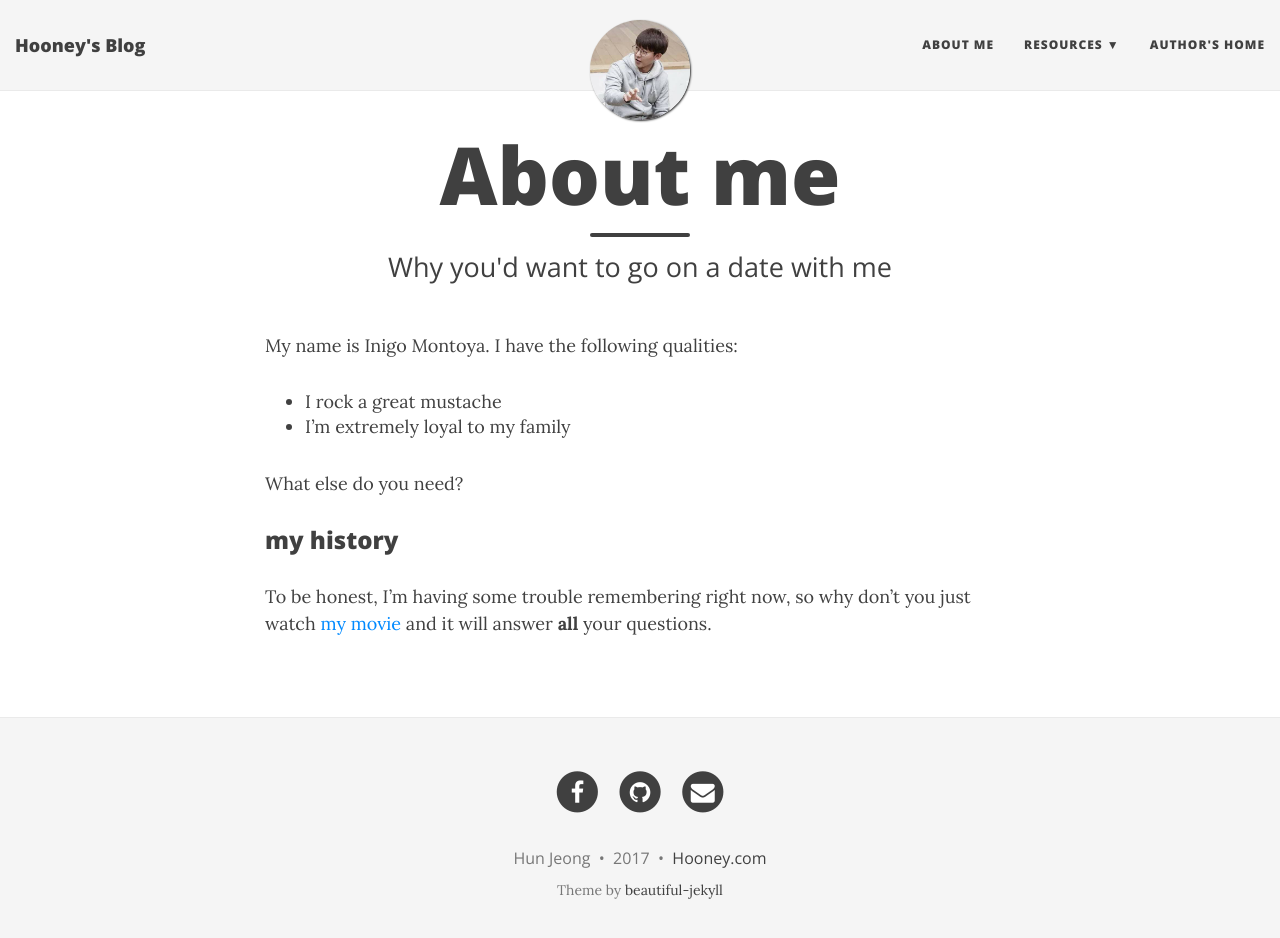
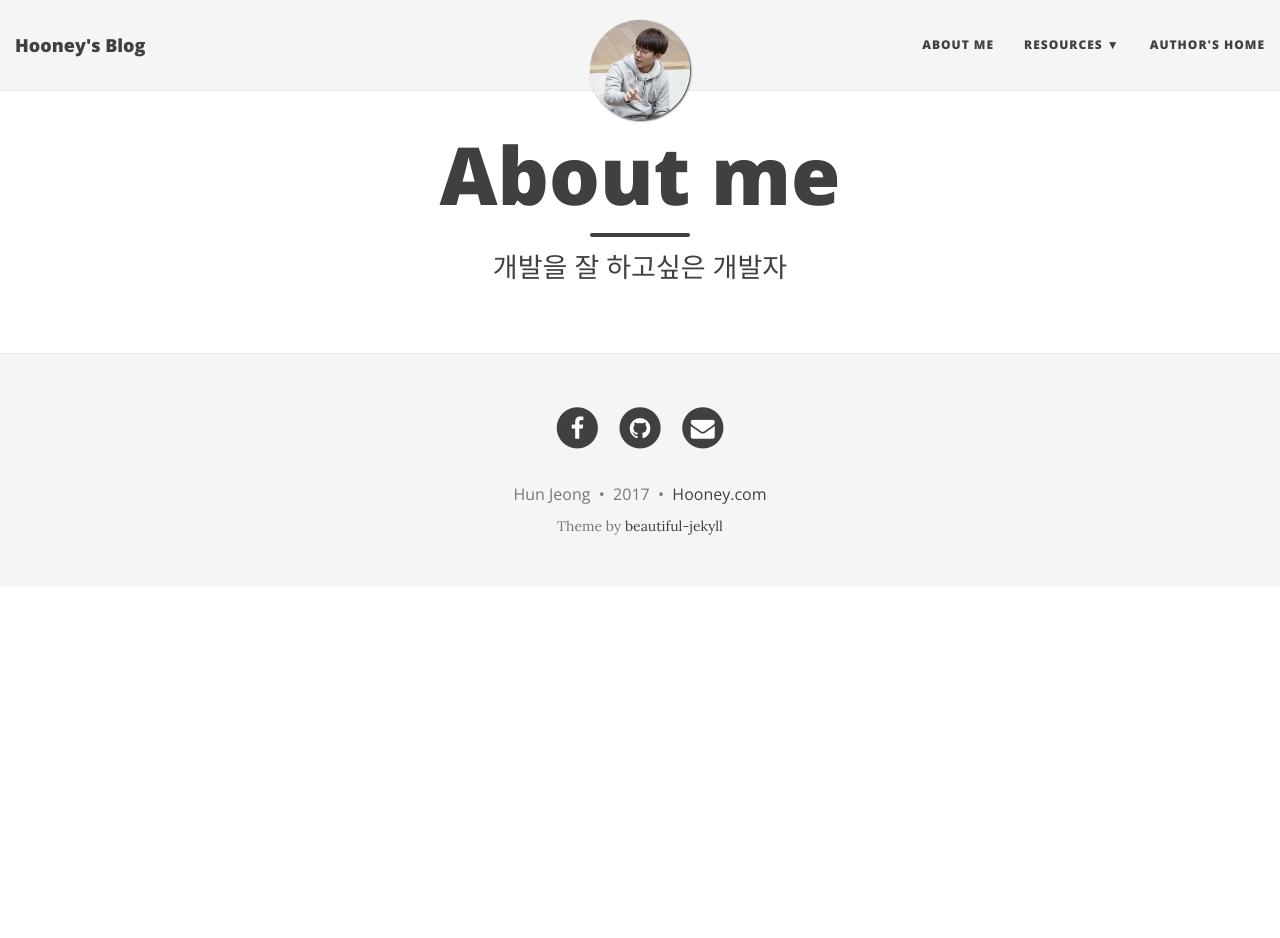
Before and after one commit to HunJeong/HunJeong.github.io, a Jekyll site: the page built from aboutme.md, in a window 1280 px wide and 951 px high. Shown: the top 938 px of the window. Built offline with Jekyll 4.4.1, drawn with Linux system fonts in a browser that asks for light colours; nearby versions of some CDN libraries.

Commit message:
remove example profile

```diff
--- a/aboutme.md
+++ b/aboutme.md
@@ -1,16 +1,5 @@
 ---
 layout: page
 title: About me
-subtitle: Why you'd want to go on a date with me
+subtitle: 개발을 잘 하고싶은 개발자
 ---
-
-My name is Inigo Montoya. I have the following qualities:
-
-- I rock a great mustache
-- I'm extremely loyal to my family
-
-What else do you need?
-
-### my history
-
-To be honest, I'm having some trouble remembering right now, so why don't you just watch [my movie](http://en.wikipedia.org/wiki/The_Princess_Bride_%28film%29) and it will answer **all** your questions.
```
